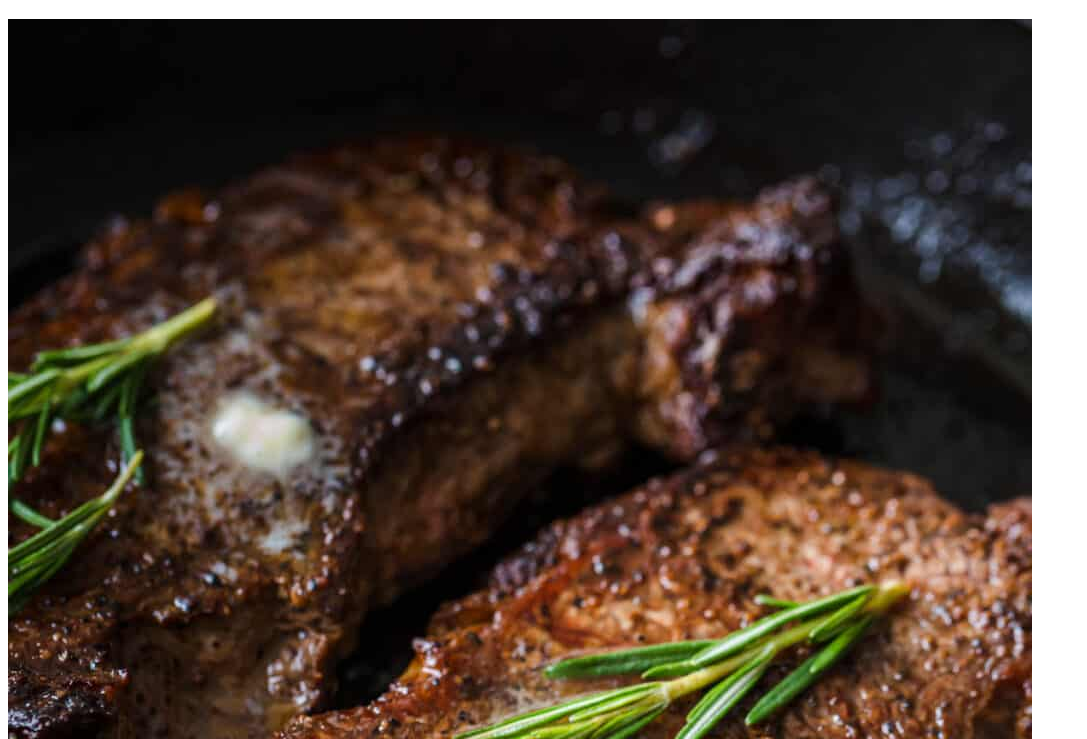
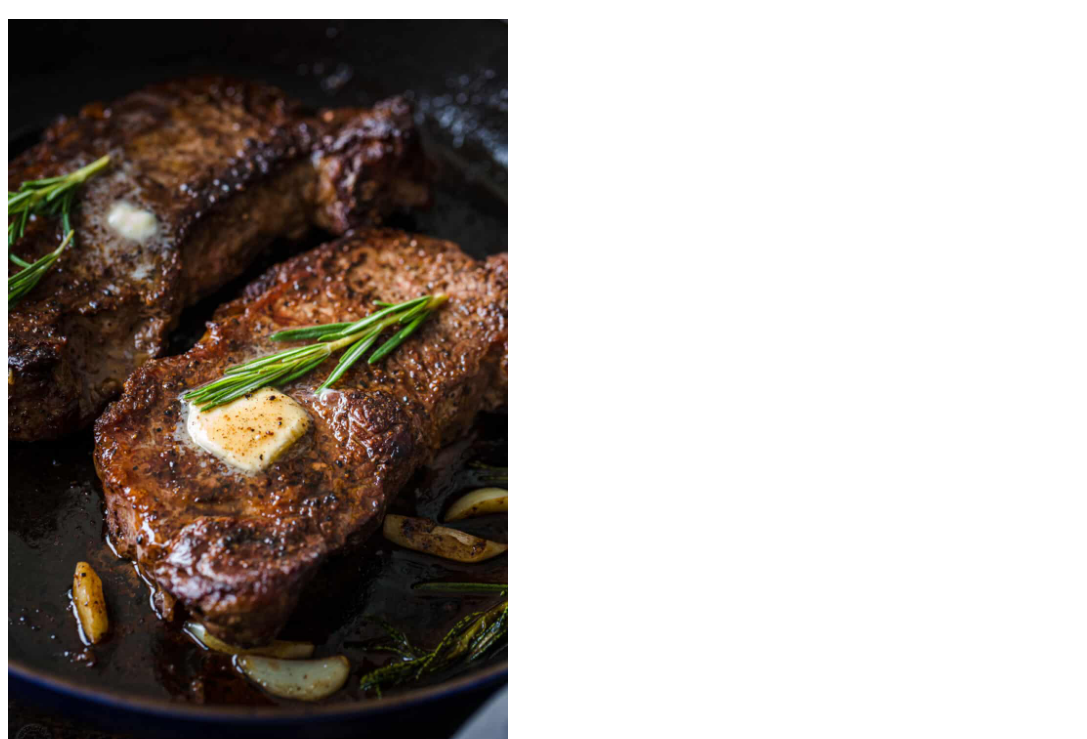
Before and after one commit to magnaplated/odin-recipes, a plain HTML site: page recipes/steak.html in a window 1280 px wide. Shown: the part 61-800 px from the top of the page, without its empty margins (0-1087 px from the left). Drawn offline with Linux system fonts and the light colour scheme.

Commit message:
Change steak image size

```diff
--- a/recipes/steak.html
+++ b/recipes/steak.html
@@ -9,7 +9,7 @@
 
 <body>
     <h1>Steak Recipe</h1>
-    <img src="../images/steak.jpg">
+    <img src="../images/steak.jpg" width="500">
     <!-- Description under heading -->
     <h4>This recipe has been a personal favorite of mine. It's sure
         to make a delicious dinner!
```
